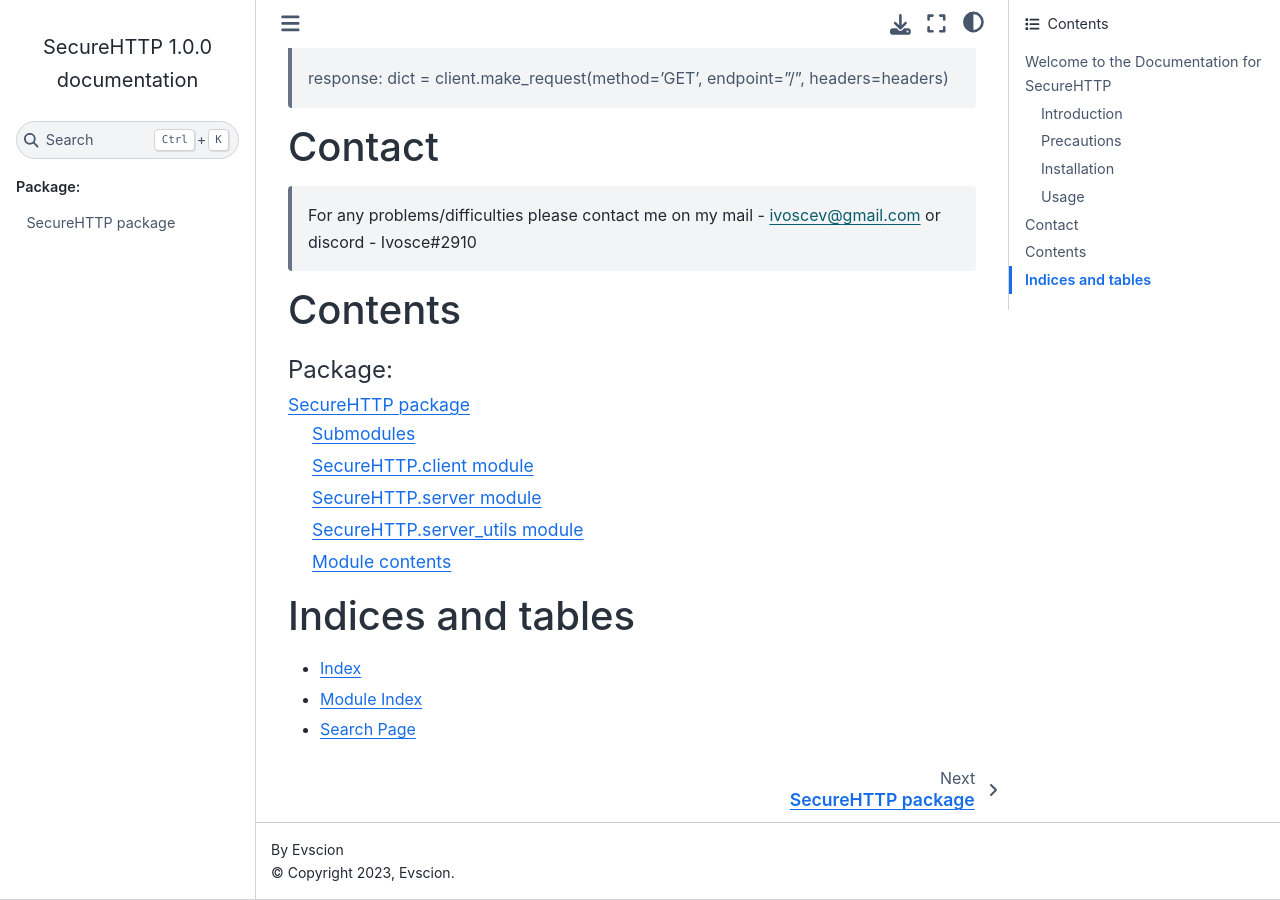
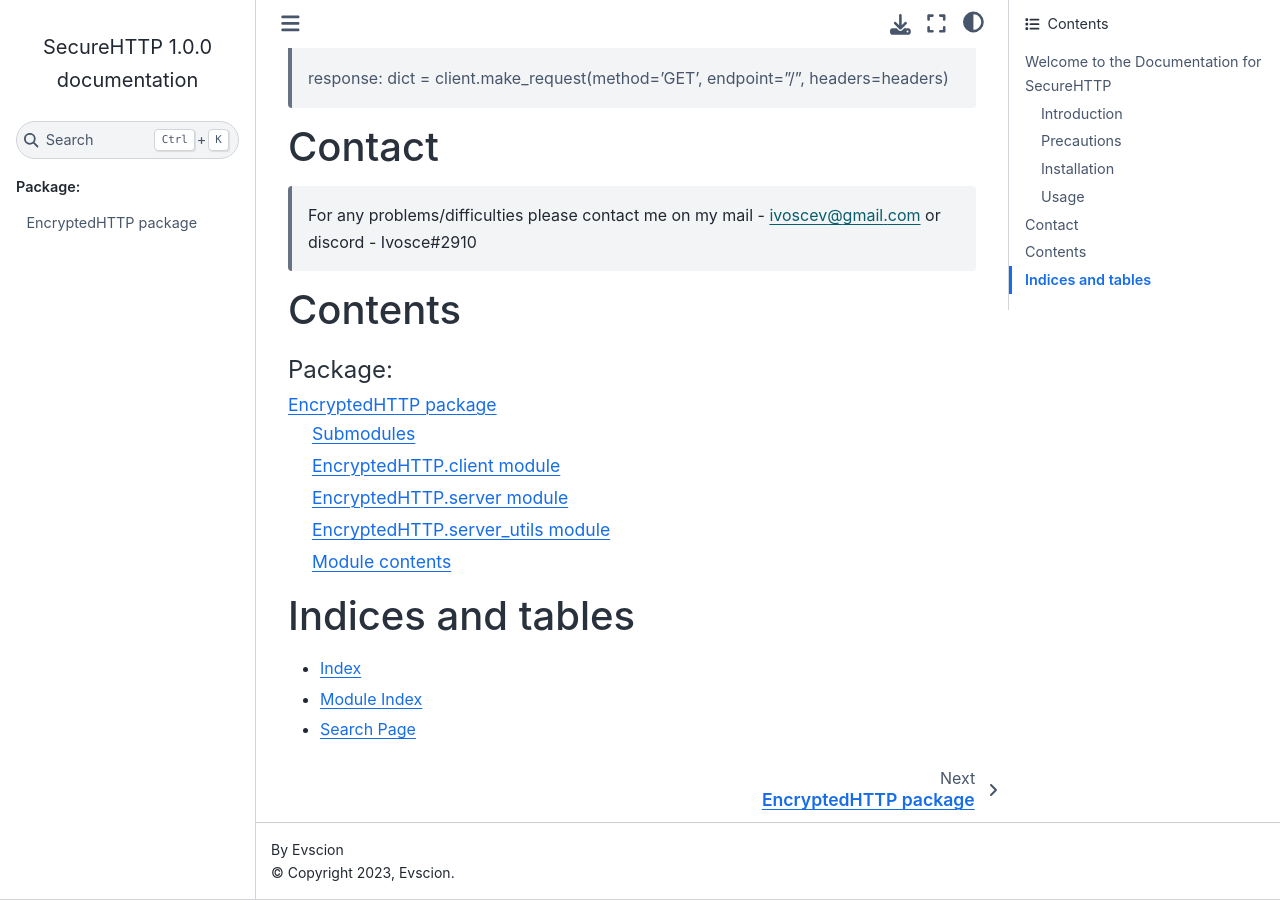
Before and after one commit to Evscion/EncryptedHTTP, a Sphinx documentation site: the page built from docs/source/index.rst, in a window 1280 px wide and 900 px high, scrolled down 1959 px. Built offline with Sphinx 7.4.7 and the Sphinx Book theme 1.1.4, drawn with Linux system fonts in a browser that asks for light colours.

Commit message:
Update SecureHTTP.rst

```diff
--- a/docs/source/SecureHTTP.rst
+++ b/docs/source/SecureHTTP.rst
@@ -1,29 +1,29 @@
-SecureHTTP package
+EncryptedHTTP package
 ================
 
 Submodules
 ----------
 
-SecureHTTP.client module
+EncryptedHTTP.client module
 ----------------------
 
-.. automodule:: SecureHTTP.client
+.. automodule:: EncryptedHTTP.client
    :members:
    :undoc-members:
    :show-inheritance:
 
-SecureHTTP.server module
+EncryptedHTTP.server module
 ----------------------
 
-.. automodule:: SecureHTTP.server
+.. automodule:: EncryptedHTTP.server
    :members:
    :undoc-members:
    :show-inheritance:
 
-SecureHTTP.server\_utils module
+EncryptedHTTP.server\_utils module
 -----------------------------
 
-.. automodule:: SecureHTTP.server_utils
+.. automodule:: EncryptedHTTP.server_utils
    :members:
    :undoc-members:
    :show-inheritance:
@@ -31,7 +31,7 @@ SecureHTTP.server\_utils module
 Module contents
 ---------------
 
-.. automodule:: SecureHTTP
+.. automodule:: EncryptedHTTP
    :members:
    :undoc-members:
    :show-inheritance:
```
